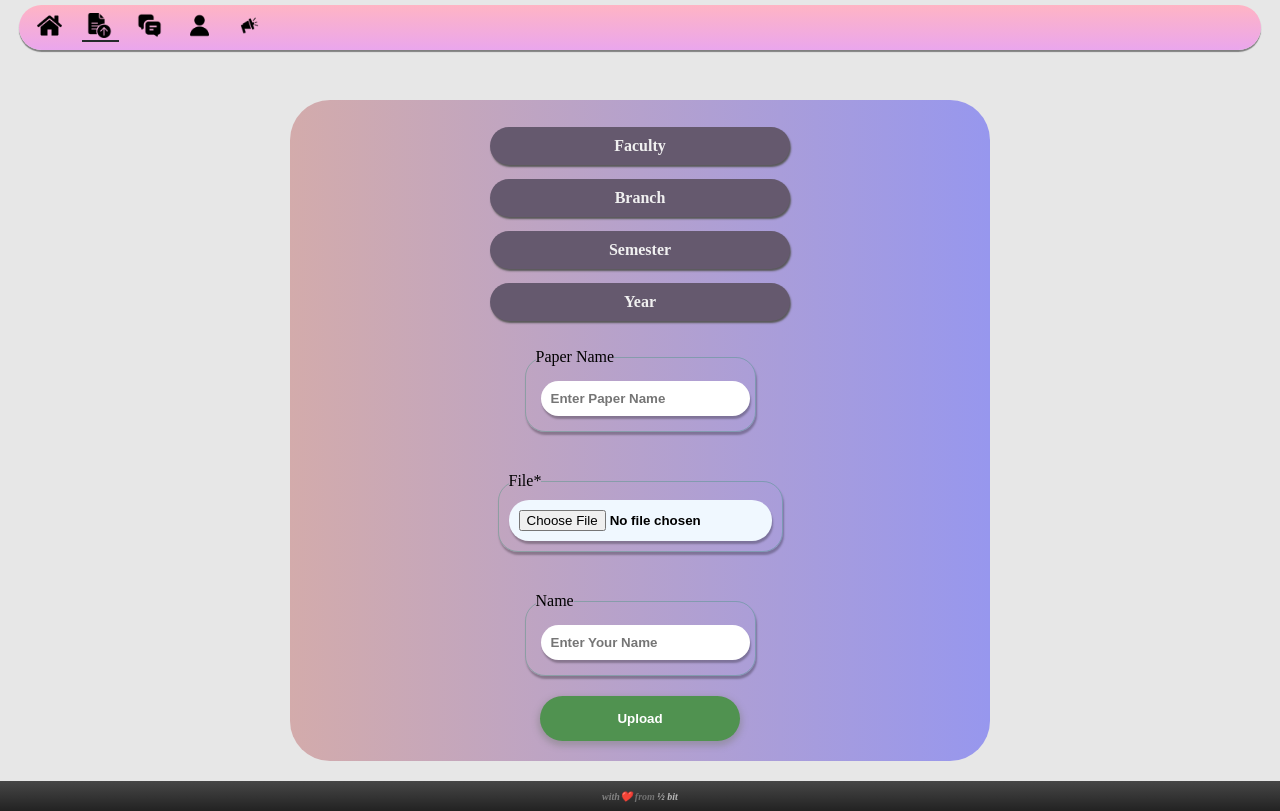
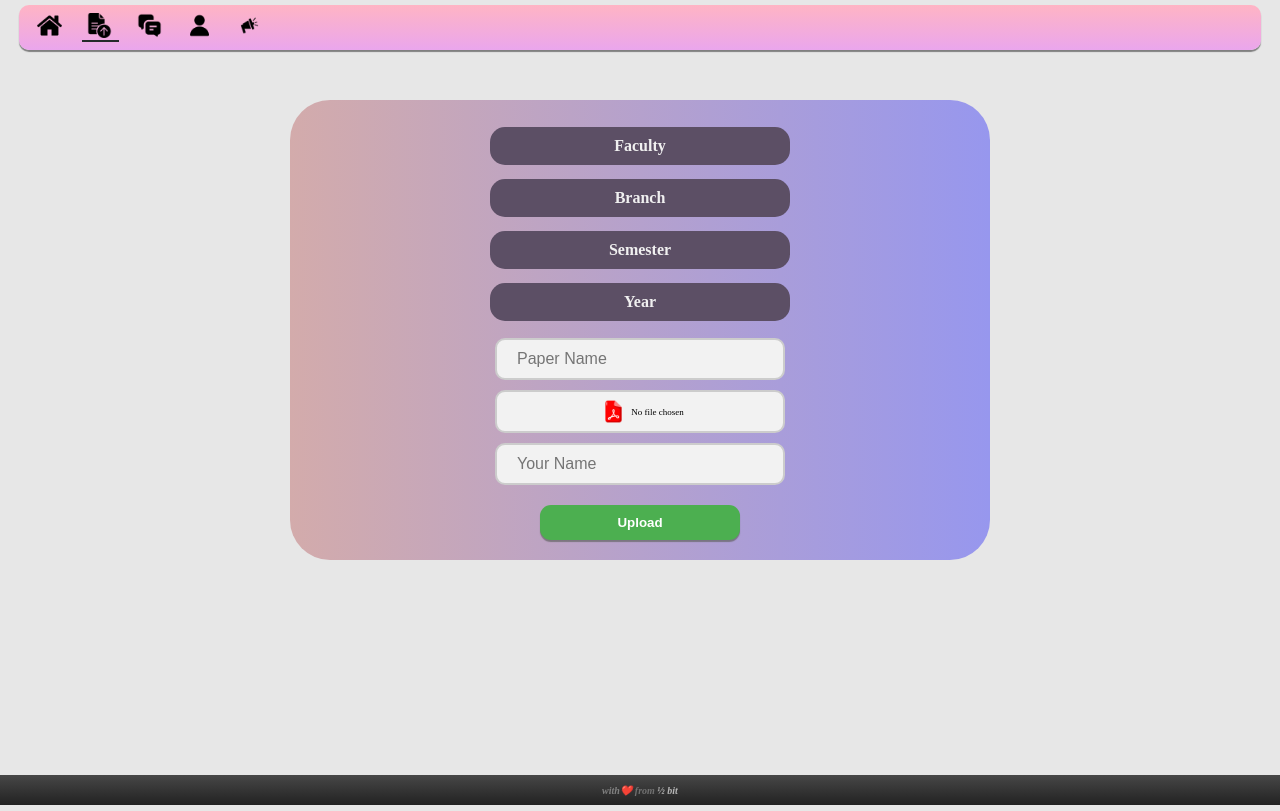
Before and after one commit to Shivamtiwari6393/kmcian_frontend, a React (Vite) app: page /upload in a window 1280 px wide. Built offline with nearby package versions, Linux system fonts and the light colour scheme.

Commit message:
added new courses and updated style

```diff
--- a/src/Components/Upload.jsx
+++ b/src/Components/Upload.jsx
@@ -3,6 +3,7 @@ import { useState } from "react";
 import uploadcss from "../Styles/Upload.module.css";
 import Loading from "./Loading";
 import CustomSelect from "./CustomSelect";
+import pdf from "../assets/pdf.png";
 import toast from "react-hot-toast";
 export default function Upload() {
   //--------------- state for data to be uploaded---------------------
@@ -22,10 +23,18 @@ export default function Upload() {
 
   const [error, setError] = useState("");
 
+  const [fileName, setFileName] = useState("No file chosen");
+
   // -----------handle file change-------------
 
   const handleFileChange = (e) => {
-    setFile(e.target.files[0]);
+    const file = e.target.files[0];
+    if (file) {
+      setFile(file);
+      setFileName(file.name);
+    } else {
+      setFileName("No file chosen");
+    }
   };
 
   //------------- handle data change-----------
@@ -44,6 +53,11 @@ export default function Upload() {
     setError("");
 
     // validating input fields
+
+    if (uploadData.paper == "") {
+      setError("Please enter a paper name");
+      return;
+    }
 
     if (uploadData.course == 0) {
       setError("Please select a Faculty");
@@ -70,6 +84,36 @@ export default function Upload() {
       return;
     }
 
+    const map = {
+      Engineering: engineeringBranchOptions,
+      Commerce: commerceBranchOptions,
+      "Legal Studies": legalStudiesBranchOptions,
+      Science: scienceBranchOptions,
+      Pharmacy: pharmacyBranchOptions,
+    };
+
+    // verify branch in selected faculty branch options
+
+    const exists = map[uploadData.course].some(
+      (option) => option.value === uploadData.branch
+    );
+    // if branch not matches
+    if (!exists) {
+      toast.custom(
+        <div
+          style={{
+            padding: "10px",
+            backgroundColor: "red",
+            color: "white",
+            borderRadius: "10px",
+          }}
+        >
+          Please reselect the branch
+        </div>
+      );
+      setError("Please reselect the branch");
+      return;
+    }
     //----------- API---------------
 
     // const url = "http://127.0.0.1:8000/api/paper";
@@ -102,14 +146,14 @@ export default function Upload() {
         }
 
         if (response.status == 201) {
-          setIsLoading(false)
-          toast.success("Thank you!.Paper uploaded.")
+          setIsLoading(false);
+          toast.success("Thank you!.Paper uploaded.");
         }
       })
       .catch((e) => {
-        setIsLoading(false)
-        toast.error(e.message)
-      })
+        setIsLoading(false);
+        toast.error(e.message);
+      });
   };
 
   // Options for select inputs
@@ -118,8 +162,8 @@ export default function Upload() {
     { value: "Commerce", label: "Commerce" },
     { value: "Legal Studies", label: "Legal Studies" },
     { value: "Science", label: "Science" },
-    // { value: "Social Science", label: "Social Science" },
-    // { value: "Art and Humanities", label: "Arts & Humanities" },
+    { value: "Social Science", label: "Social Science" },
+    { value: "Art and Humanities", label: "Arts & Humanities" },
     { value: "Pharmacy", label: "Pharmacy" },
   ];
 
@@ -174,6 +218,48 @@ export default function Upload() {
     { value: "D_PHARM", label: "D.Pharm" },
   ];
 
+  // arts and humanities options
+
+  const artHumnanitiesOptions = [
+    { value: "All", label: "All" },
+    { value: "MA_ARABIC", label: "MA ARABIC" },
+    { value: "MA_ENGLISH", label: "MA ENGLISH" },
+    { value: "MA_HINDI", label: "MA HINDI" },
+    { value: "MA_PERSIAN", label: "MA PERSIAN" },
+    { value: "MA_URDU", label: "MA URDU" },
+    { value: "BA_ARABIC", label: "BA ARABIC" },
+    { value: "BA_ENGLISH", label: "BA ENGLISH" },
+    { value: "BA_HINDI", label: "BA HINDI" },
+    { value: "BA_PERSIAN", label: "BA PERSIAN" },
+    { value: "BA_URDU", label: "BA URDU" },
+    { value: "BA_FRENCH", label: "BA FRENCH" },
+    { value: "BA_CHINESE", label: "BA CHINESE" },
+    { value: "BA_GERMAN", label: "BA GERMAN" },
+    { value: "BA_JAPANESE", label: "BA JAPANESE" },
+    { value: "BA_SANSKRIT", label: "BA SANSKRIT" },
+    { value: "BA_PALI", label: "BA PALI" },
+  ];
+
+  const socialSciencesOptins = [
+    { value: "All", label: "All" },
+    { value: "B_ED", label: "B.ED" },
+    { value: "MA_EDUCATION", label: "MA EDUCATION" },
+    { value: "MA_JOURN_MASS_COMM", label: "MA JOURN MASS COMM" },
+    { value: "MA_HISTORY", label: "MA HISTORY" },
+    { value: "MA_GEOGRAPHY", label: "MA GEOGRAPHY" },
+    { value: "MA_ECONOMICS", label: "MA ECONOMICS" },
+    { value: "MA_FINE_ARTS", label: "MA FINE ARTS" },
+    { value: "BA_EDUCATION", label: "BA EDUCATION" },
+    { value: "BA_HISTORY", label: "BA HISTORY" },
+    { value: "BA_GEOGRAPHY", label: "BA GEOGRAPHY" },
+    { value: "BA_ECONOMICS", label: "BA ECONOMICS" },
+    { value: "BA_FINE_ARTS", label: "BA FINE ARTS" },
+    { value: "BA_POL_SCIENCE", label: "BA POL SCIENCE" },
+    { value: "BA_PHYSICAL_EDU", label: "BA PHYSICAL EDU" },
+    { value: "BA_JOURN_MASS_COMM", label: "BA JOURN MASS COMM" },
+    { value: "BA_SOCIOLOGY", label: "BA SOCIOLOGY" },
+  ];
+
   const semesterOptions = [
     { value: "1", label: "1" },
     { value: "2", label: "2" },
@@ -211,6 +297,14 @@ export default function Upload() {
     ? (branchOptions = pharmacyBranchOptions)
     : "";
 
+  uploadData.course === "Social Science"
+    ? (branchOptions = socialSciencesOptins)
+    : "";
+
+  uploadData.course === "Art and Humanities"
+    ? (branchOptions = artHumnanitiesOptions)
+    : "";
+
   // ------------------------------------------------------------
 
   return (
@@ -223,101 +317,6 @@ export default function Upload() {
             <p>{error}</p>{" "}
           </div>
         )}
-        {/* <div className={uploadcss["content"]}>
-          <select
-            name="course"
-            value={uploadData.course}
-            onChange={handleDataChange}
-          >
-            <option value="0" disabled>
-              Course
-            </option>
-            <option value="Engineering">Engineering</option>
-            <option value="Commerce">Commerce</option>
-            <option value="Legal Studies">Legal Studies</option>
-          </select>
-          <select
-            name="branch"
-            value={uploadData.branch}
-            onChange={handleDataChange}
-          >
-            <option value="0" disabled>
-              Branch
-            </option>
-            {uploadData.course === "Commerce" && (
-              <>
-                <option value="MBA">MBA</option>
-                <option value="MBA FA">MBA (FA)</option>
-                <option value="BBA">BBA</option>
-                <option value="B COM">B.COM</option>
-                <option value="B COM TT">B.COM (TT)</option>
-                <option value="M COM">M.COM</option>
-              </>
-            )}
-
-            {uploadData.course === "Engineering" && (
-              <>
-                <option value="CSE(AI&ML)">CSE(AI&ML)</option>
-                <option value="CSE(AI&DS)">CSE(AI&DS)</option>
-                <option value="CSE">CSE</option>
-                <option value="Bio Technology">Bio Technology</option>
-                <option value="Machanical">Machanical</option>
-                <option value="Civil">Civil</option>
-                <option value="Mtech CSE(AI&ML)">M.Tech: CSE(AI&ML)</option>
-                <option value="Mtech Mechatronics">M.Tech: Mechatronics</option>
-              </>
-            )}
-
-            {uploadData.course === "Legal Studies" && (
-              <>
-                <option value="LLM">LLM</option>
-                <option value="BA LLB">BA LLB</option>
-                <option value="LLB">LLB</option>
-              </>
-            )}
-          </select>
-
-          <select
-            name="semester"
-            value={uploadData.semester}
-            onChange={handleDataChange}
-          >
-            <option value="0" disabled>
-              Semester
-            </option>
-            <option value="1">1</option>
-            <option value="2">2</option>
-            <option value="3">3</option>
-            <option value="4">4</option>
-            <option value="5">5</option>
-            <option value="6">6</option>
-            <option value="7">7</option>
-            <option value="8">8</option>
-            {uploadData.branch == "BA LLB" && (
-              <>
-                <option value="7">9</option>
-                <option value="8">10</option>
-              </>
-            )}
-          </select>
-
-          <select
-            name="year"
-            value={uploadData.year}
-            onChange={handleDataChange}
-          >
-            <option value="0" disabled>
-              Paper-Year
-            </option>
-            <option value="2019">2019</option>
-            <option value="2020">2020</option>
-            <option value="2021">2021</option>
-            <option value="2022">2022</option>
-            <option value="2023">2023</option>
-            <option value="2024">2024</option>
-            <option value="2025">2025</option>
-          </select>
-        </div> */}
 
         <CustomSelect
           options={courseOptions}
@@ -340,44 +339,38 @@ export default function Upload() {
           placeholder="Year"
         />
 
-        <fieldset>
-          <legend>Paper Name</legend>
-          <div className="name">
+        <div className={uploadcss["name"]}>
           <input
             type="text"
             name="paper"
-              placeholder="Enter Paper Name"
+            placeholder="Paper Name"
             value={uploadData.paper}
             onChange={handleInputChange}
             required
           />
         </div>
-        </fieldset>
-        <fieldset>
-          <legend>File*</legend>
-          <div className="file">
+
+
+        <div className={uploadcss["file-container"]}>
+          <label htmlFor="file-upload" className={uploadcss["file-label"]}>
+            <img src={pdf} alt="pdf" />
+            <span id={uploadcss["upload-name"]}>{fileName}</span>
+          </label>
           <input
+            id="file-upload"
             type="file"
-              name="pdf"
-              className={uploadcss["inputfile"]}
             onChange={handleFileChange}
-              accept=".pdf"
           />
         </div>
-        </fieldset>
-        <fieldset>
-          <legend>Name</legend>
         <div className="name">
           <input
             type="text"
             name="name"
-              placeholder="Enter Your Name"
+            placeholder="Your Name"
             value={uploadData.name}
             onChange={handleInputChange}
-              required
           />
         </div>
-        </fieldset>
 
         <button onClick={upload}>Upload</button>
       </div>
--- a/src/Styles/CustomSelect.css
+++ b/src/Styles/CustomSelect.css
@@ -1,29 +1,22 @@
 .select-container {
   color: #f0f0f0;
-  background-color: rgb(101, 89, 110);
   text-align: center;
   position: relative;
   width: 96%;
   max-width: 300px;
   margin: 7px auto;
-  box-shadow: 1px 2px 2px rgb(88, 88, 88);
-  border-radius: 20px;
+  border-radius: 15px;
+  background-color: rgb(92, 79, 101);
 }
 
 .select {
   padding: 10px;
   cursor: pointer;
-  border-radius: 4px;
-  border-radius: 50px;
   font-weight: bold;
   transition-duration: 0.5s;
 }
-.select:hover {
-  background-color: rgba(74, 65, 81, 0.353);
-  box-shadow: 0px 2px 2px rgba(93, 93, 93, 0.7);
-}
 
-.select:active{
+.select:active {
   scale: 0.8;
 }
 .select-options {
@@ -32,17 +25,17 @@
   top: 100%;
   left: 0;
   right: 0;
-  background: linear-gradient(rgb(46, 127, 149), rgb(103, 44, 171));
+  /* background: linear-gradient(rgb(46, 127, 149), rgb(103, 44, 171)); */
+  background-color: rgb(100, 78, 147);
   border-radius: 10px;
   color: #f0f0f0;
-  margin-top: 5px;
+  margin-top: 2px;
   z-index: 10;
   font-weight: bold;
   max-height: 200px;
   overflow-y: scroll;
   scroll-behavior: smooth;
   scrollbar-width: thin;
-
 }
 
 .option {
@@ -51,16 +44,12 @@
   transition-duration: 0.4s;
 }
 
-.option:active{
-  scale: 0.8;
-}
-
 .option:hover {
-  background-color: #464646;
+  background-color: #b85454;
 }
 
 @media screen and (max-width: 330px) {
   .select-container {
-    font-size: small;
+    font-size: x-small;
   }
 }
--- a/src/Styles/Header.css
+++ b/src/Styles/Header.css
@@ -11,15 +11,11 @@
   height: 45px;
   border: none;
   box-shadow: 0px 2px 1px grey;
-  border-radius: 40px;
+  border-radius: 10px;
   background: linear-gradient(rgb(255, 180, 196), rgb(234, 166, 237));
 }
 
-/* .logo img{
-  width: 30px;
-  margin-left: 5px;
-  margin-top: 2px;
-} */
+
 
 .nav-links span {
   position: relative;
--- a/src/Styles/Upload.module.css
+++ b/src/Styles/Upload.module.css
@@ -1,10 +1,10 @@
 .upload-container {
   overflow: hidden;
   user-select: none;
-  margin: 25px auto;
+  margin: 50px auto;
+  padding: 20px 20px;
   width: 90%;
-  padding: 20px 0px;
-  background-color: white;
+  max-width: 700px;
   background: linear-gradient(
     90deg,
     rgba(207, 159, 159, 0.833),
@@ -14,114 +14,82 @@
   flex-direction: column;
   align-items: center;
   border-radius: 40px;
-  max-width: 700px;
-  margin-top: 50px;
-
-  /* font-weight: bold; */
-}
-
-.upload-container .content {
-  display: flex;
-  border: none;
-  margin-top: 40px;
-}
-
-.upload-container select {
-  cursor: pointer;
-  font-weight: bold;
-  margin: 10px;
-  padding: 10px;
-  text-align: center;
-  /* border: none; */
-  border-radius: 40px;
-  box-shadow: 0px 0px 6px rgb(195, 195, 195, 0.7);
-}
-
-.upload-container fieldset {
-  color: rgb(0, 0, 0);
-  border: 1px solid rgba(35, 146, 103, 0.326);
-  margin: 20px;
-  padding: 10px;
-  border-radius: 20px;
-  box-shadow: 1px 3px 2px rgba(0, 0, 0, 0.277);
-}
-
-.upload-container fieldset:hover {
-  box-shadow: 0px 1px 5px rgba(128, 128, 128, 0.245);
 }
 
 .upload-container input {
-  width: 100%;
-  border: none;
-  border-radius: 20px;
-  font-weight: 700;
-  padding: 10px;
-  margin: 5px;
-  box-shadow: 1px 3px 2px rgba(0, 0, 0, 0.277);
+  margin-top: 10px;
+  padding: 10px 20px;
+  border: 2px solid #ccc;
+  border-radius: 10px;
+  background-color: #f2f2f2;
+  font-size: 16px;
+  cursor: pointer;
+  width: 60vw;
+  max-width: 290px;
+
 }
 
-.upload-container .inputfile {
-  width: 100%;
-  min-width: 230px;
-  padding: 10px 0px 10px 10px;
-  margin: 0px;
-  border: none;
+.upload-container input[type="file"] {
+  display: none;
+}
+
+.file-container label {
+  padding: 5px;
+  display: block;
+  box-sizing: border-box;
+  width: 60vw;
+  max-width: 290px;
+  margin-top: 10px;
+  border: 2px solid #ccc;
+  background-color: #f2f2f2;
+  display: flex;
+  align-items: center;
+  justify-content: center;
+  color: black;
+  border-radius: 10px;
   cursor: pointer;
-  background-color: aliceblue;
+  text-overflow: ellipsis;
+  overflow-wrap: break-word;
+}
+
+.file-container label img {
+  width: 25px;
+  margin: 2px 5px;
+}
+
+.file-container span {
+  overflow: hidden;
+  font-size: xx-small;
 }
 
 .upload-container button {
   width: 100%;
   max-width: 200px;
   font-weight: bold;
-  border-radius: 50px;
-  padding: 15px;
+  padding: 10px;
+  margin-top: 20px;
   border: none;
   color: white;
-  background-color: rgb(80, 146, 80);
-  box-shadow: 0px 3px 6px 2px rgba(128, 128, 128, 0.496);
+  background-color: #4caf50;
+  box-shadow: 0px 2px 1px rgba(99, 99, 99, 0.71);
+  border-radius: 11px;
+  transition-duration: 0.5s;
 }
 
 button:active {
   scale: 0.95;
+  background-color: #3a773a;
+
 }
 
-button:hover {
-  box-shadow: 0px 0px 1px 1px rgba(128, 128, 128, 0.496);
-}
-
-@media screen and (max-width: 680px) {
-  .upload-container .content {
-    flex-direction: column;
-  }
-  .upload-container select {
-    padding: 10px 20px;
-  }
-}
-
-
 @media screen and (max-width: 450px) {
-  .upload-container .select-container {
-    max-width: 200px;
-  }
-
   .upload-container {
-    width: 95%;
     border-radius: 20px;
   }
 
   .upload-container input {
-    font-size: small;
-    padding: 10px 5px 10px 5px;
-    margin-top: 0px;
-  }
-
-  .upload-container fieldset {
-    margin-top: 10px;
-    font-size: small;
-  }
-
-  .upload-container button {
-    margin-top: 10px;
+    /* width: 60vw; */
+    padding: 8px;
+    font-size: x-small;
   }
 }
```
Also changed, not shown: src/Components/Card.jsx (+54 -2 lines), src/Components/Update.jsx (+57 -7 lines), src/Styles/Card.css (+5 -8 lines), src/Styles/Login.css (+10 -19 lines), src/assets/pdf.png (added). Lines whose indentation alone changed are shown as unchanged.
